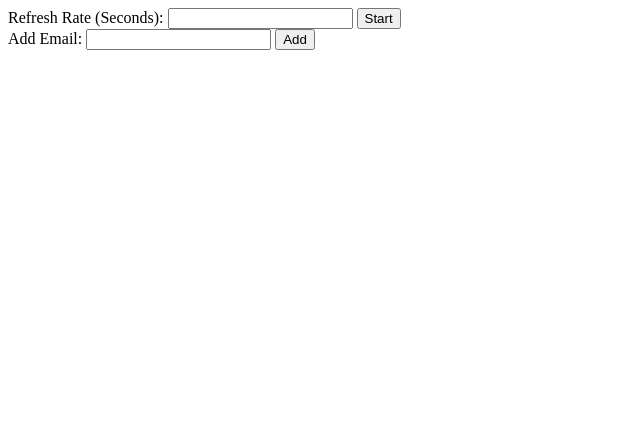
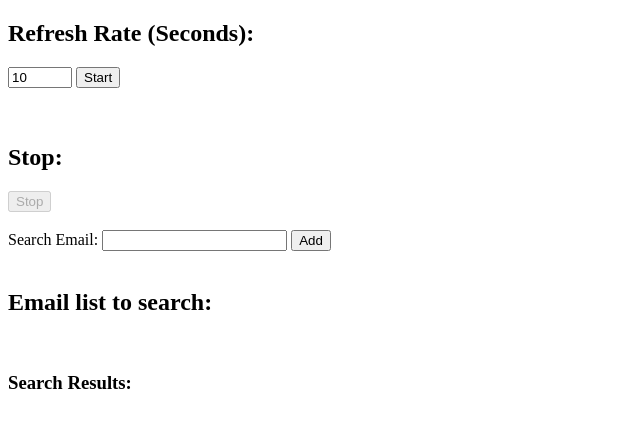
Before and after one commit to imaness/opt1zm0-coding-challenge, a website: page views/home.html in a window 1280 px wide. Shown: the whole page, without its empty margins (0-640 px from the left). Drawn offline with Linux system fonts and the light colour scheme.

Commit message:
Added web client interface

```diff
--- a/app.js
+++ b/app.js
@@ -14,6 +14,8 @@ const app = express();
 // Use  Compression
 app.use(compression());
 
+app.use(express.static('public'));
+
 // Add logging in dev
 app.use(logger('dev'));
 
@@ -28,7 +30,6 @@ app.disable('x-powered-by');
 app.use('/', require('./controllers/home'));
 app.use('/api', require('./controllers/api'));
 
-
 if (!module.parent) {
   app.listen(port);
 }
--- a/views/home.html
+++ b/views/home.html
@@ -1,34 +1,44 @@
-<!doctype html>
+<!DOCTYPE html>
 
 <html lang="en">
-<head>
-  <meta charset="utf-8">
+  <head>
+    <meta charset="utf-8" />
 
-  <title>Home</title>
-  <div>
+    <title>Home</title>
+  </head>
 
-    Refresh Rate (Seconds): <input type="number" id="refresh_rate" />
-    <button>Start</button>
-    <br />
-    <form onsubmit="">
-        Add Email: <input required type="email" id="email_to_add" />
-        <button type="submit">Add</button>
+  <body>
+    <div>
+      <div>
+        <form onsubmit="onStartRoutine(event)">
+            <h2>Refresh Rate (Seconds): </h2>
+            <input type="number" min="5", max="300" value="10" required id="refresh_rate" />
+            <button id="startBtn" type="submit" ">Start</button>
+        </form>
+        <br />
+      </div>
+      <br />
+      <div><h2>Stop: </h2><button id="stopBtn" disabled onclick="onStopRoutine()">Stop</button></div>
+      <br />
+      <div>
+        <form onsubmit="onAddEmailToSearch(event)" , id="formEmailList">
+          Search Email:
+          <input required type="email" name="email_to_add" id="email_to_add" />
+          <button type="submit">Add</button>
+        </form>
+        <br />
+        <h2>Email list to search:</h2>
+        <ul id="emailList"></ul>
+      </div>
+      <br />
+      <div>
+        <h3>Search Results:</h3>
+        <p id="emailSearchResult"></p>
+      </div>
+    </div>
+    <footer>
+      <script src="js/scripts.js"></script>
 
-    </form>
-    <script>
-      function onAddEmailToSearch() {
-
-
-      }
-    </script>
-
-
-  </div>
-
-</head>
-
-
-<body>
-  <script src="js/scripts.js"></script>
-</body>
+    </footer>
+  </body>
 </html>
```
Also changed, not shown: public/js/script.js (deleted).
